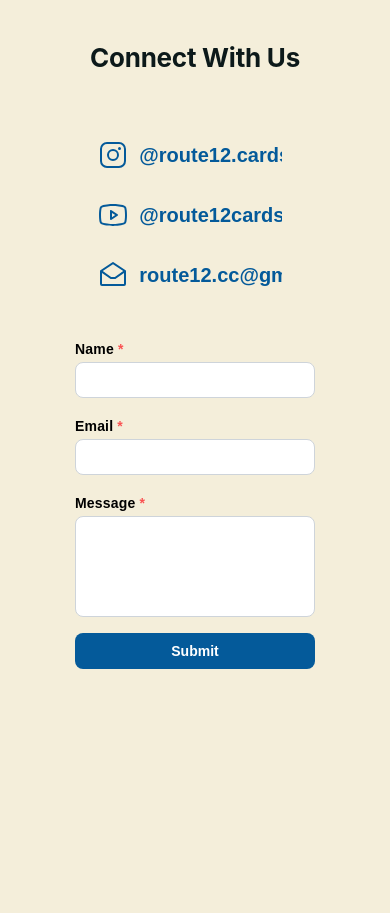
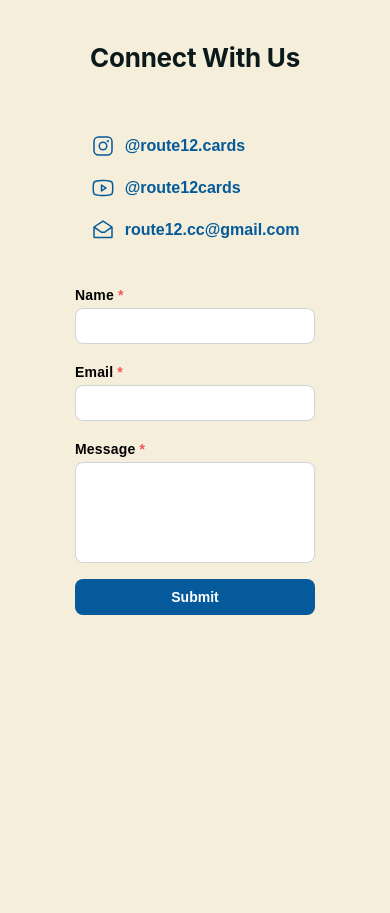
Before and after one commit to a7truong/route12, a React (Vite) app: page / in a window 390 px wide. Shown: the part 3100-4013 px from the top of the page. Built offline with nearby package versions, Linux system fonts and the light colour scheme.

Commit message:
Fix contact us handle text overflow on small screens

```diff
--- a/src/sections/Contact.tsx
+++ b/src/sections/Contact.tsx
@@ -2,7 +2,7 @@ import oshawottPikachuDance from "../assets/oshawott_pikachu_dance.gif";
 import snorlaxSleeping from "../assets/snorlax_sleeping.gif";
 import { useState } from "react";
 import dayjs from "dayjs";
-import { Alert, Button, Container, Grid, Title, Textarea, TextInput } from "@mantine/core";
+import { Alert, Box, Button, Container, Grid, Title, Textarea, TextInput } from "@mantine/core";
 import "./Contact.scss";
 import ContactMethodService from "../models/ContactMethodService";
 
@@ -124,6 +124,9 @@ export default function Contact() {
         <Grid.Col span={{ base: 12, md: 6, lg: 6 }}>
           {contactMethods.map((m) => (
             <div className="left" key={m.method}>
+              {
+                // Large screen
+                <Box visibleFrom="md">
                   <Button
                     size="xl"
                     leftSection={<m.icon size={32} />}
@@ -132,6 +135,21 @@ export default function Contact() {
                   >
                     {m.display}
                   </Button>
+                </Box>
+              }
+              {
+                // Small screen
+                <Box hiddenFrom="md">
+                  <Button
+                    size="md"
+                    leftSection={<m.icon size={24} />}
+                    variant="subtle"
+                    onClick={() => window.open(m.url, "_blank")}
+                  >
+                    {m.display}
+                  </Button>
+                </Box>
+              }
             </div>
           ))}
         </Grid.Col>
```
Lines whose indentation alone changed are shown as unchanged.
